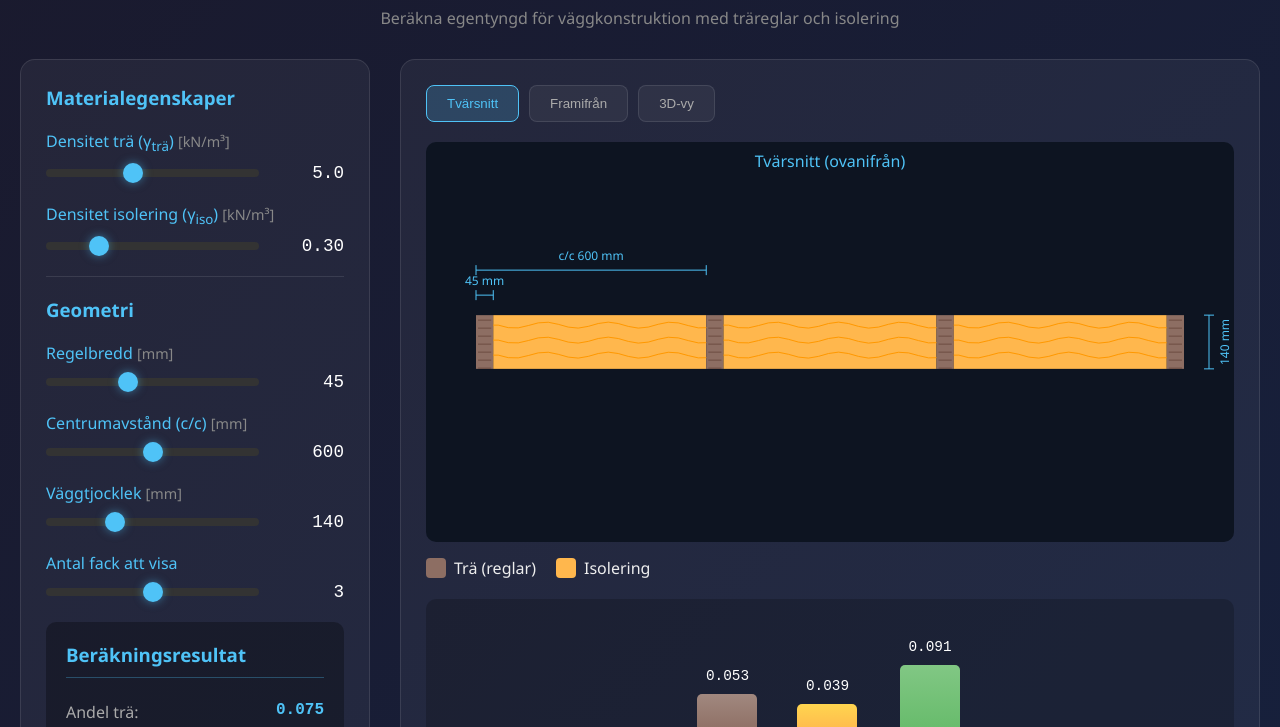
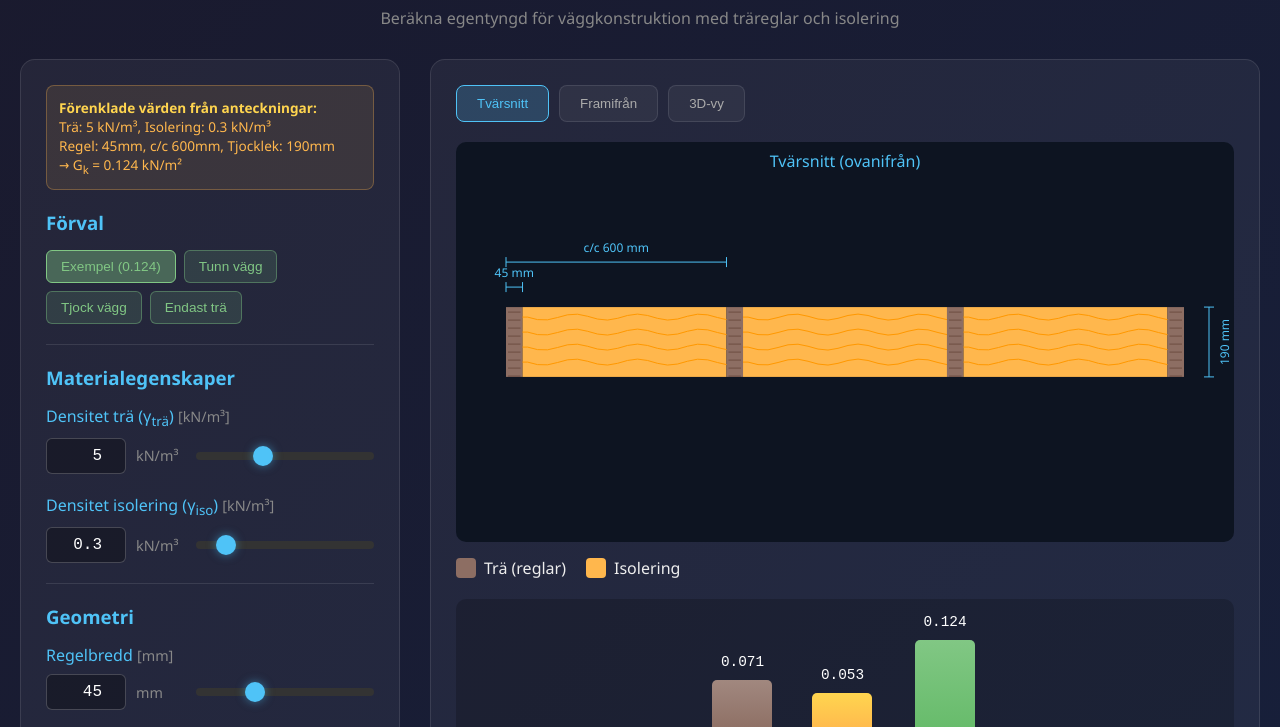
Before and after one commit to Jellyfrog/fysik1, a plain HTML site: page wall-weight-calculator.html in a window 1280 px wide. Shown: the part 66-793 px from the top of the page. Drawn offline with Linux system fonts and the light colour scheme.

Commit message:
Fix default values to match example calculation (0.124 kN/m²)
- Changed default wall thickness from 140mm to 190mm
- Added number inputs alongside sliders for precise value entry
- Added preset buttons for quick configuration
- Added info box showing the simplified values from the notes
- Improved formula display with step-by-step calculation

Co-Authored-By: Claude Opus 4.5 <noreply@anthropic.com>

```diff
--- a/wall-weight-calculator.html
+++ b/wall-weight-calculator.html
@@ -38,7 +38,7 @@
 
         .main-content {
             display: grid;
-            grid-template-columns: 350px 1fr;
+            grid-template-columns: 380px 1fr;
             gap: 30px;
         }
 
@@ -286,6 +286,89 @@
             color: #fff;
             font-size: 0.9em;
         }
+
+        .preset-buttons {
+            display: flex;
+            flex-wrap: wrap;
+            gap: 8px;
+            margin-bottom: 20px;
+        }
+
+        .preset-btn {
+            padding: 8px 14px;
+            background: rgba(129, 199, 132, 0.15);
+            border: 1px solid rgba(129, 199, 132, 0.4);
+            border-radius: 6px;
+            color: #81c784;
+            cursor: pointer;
+            font-size: 0.85em;
+            transition: all 0.3s;
+        }
+
+        .preset-btn:hover {
+            background: rgba(129, 199, 132, 0.3);
+            border-color: #81c784;
+        }
+
+        .preset-btn.active {
+            background: rgba(129, 199, 132, 0.4);
+            border-color: #81c784;
+        }
+
+        .input-group {
+            display: flex;
+            align-items: center;
+            gap: 10px;
+        }
+
+        .input-group input[type="number"] {
+            width: 80px;
+            padding: 8px;
+            background: rgba(0,0,0,0.3);
+            border: 1px solid rgba(255,255,255,0.2);
+            border-radius: 6px;
+            color: #fff;
+            font-family: 'Courier New', monospace;
+            font-size: 1em;
+            text-align: right;
+        }
+
+        .input-group input[type="number"]:focus {
+            outline: none;
+            border-color: #4fc3f7;
+        }
+
+        .input-group .unit-label {
+            color: #888;
+            font-size: 0.9em;
+            min-width: 50px;
+        }
+
+        .section-header {
+            display: flex;
+            justify-content: space-between;
+            align-items: center;
+            margin-bottom: 15px;
+        }
+
+        .section-header h3 {
+            color: #4fc3f7;
+            margin: 0;
+        }
+
+        .example-note {
+            background: rgba(255, 183, 77, 0.1);
+            border: 1px solid rgba(255, 183, 77, 0.3);
+            border-radius: 8px;
+            padding: 12px;
+            margin-bottom: 20px;
+            font-size: 0.85em;
+            color: #ffb74d;
+        }
+
+        .example-note strong {
+            color: #ffd54f;
+        }
     </style>
 </head>
 <body>
@@ -295,56 +378,84 @@
 
         <div class="main-content">
             <div class="controls">
-                <h3 style="color: #4fc3f7; margin-bottom: 20px;">Materialegenskaper</h3>
+                <div class="example-note">
+                    <strong>Förenklade värden från anteckningar:</strong><br>
+                    Trä: 5 kN/m³, Isolering: 0.3 kN/m³<br>
+                    Regel: 45mm, c/c 600mm, Tjocklek: 190mm<br>
+                    → G<sub>k</sub> = 0.124 kN/m²
+                </div>
+
+                <div class="section-header">
+                    <h3>Förval</h3>
+                </div>
+                <div class="preset-buttons">
+                    <button class="preset-btn active" id="presetExample">Exempel (0.124)</button>
+                    <button class="preset-btn" id="presetThin">Tunn vägg</button>
+                    <button class="preset-btn" id="presetThick">Tjock vägg</button>
+                    <button class="preset-btn" id="presetWoodOnly">Endast trä</button>
+                </div>
+
+                <div class="section-divider"></div>
+                <div class="section-header">
+                    <h3>Materialegenskaper</h3>
+                </div>
 
                 <div class="control-group">
                     <label>Densitet trä (γ<sub>trä</sub>) <span class="unit">[kN/m³]</span></label>
-                    <div class="slider-container">
-                        <input type="range" id="woodDensity" min="3" max="8" step="0.1" value="5">
-                        <span class="value-display" id="woodDensityValue">5.0</span>
+                    <div class="input-group">
+                        <input type="number" id="woodDensity" min="1" max="12" step="0.1" value="5">
+                        <span class="unit-label">kN/m³</span>
+                        <input type="range" id="woodDensitySlider" min="1" max="12" step="0.1" value="5">
                     </div>
                 </div>
 
                 <div class="control-group">
                     <label>Densitet isolering (γ<sub>iso</sub>) <span class="unit">[kN/m³]</span></label>
-                    <div class="slider-container">
-                        <input type="range" id="insulationDensity" min="0.1" max="1.0" step="0.05" value="0.3">
-                        <span class="value-display" id="insulationDensityValue">0.30</span>
+                    <div class="input-group">
+                        <input type="number" id="insulationDensity" min="0.05" max="2" step="0.05" value="0.3">
+                        <span class="unit-label">kN/m³</span>
+                        <input type="range" id="insulationDensitySlider" min="0.05" max="2" step="0.05" value="0.3">
                     </div>
                 </div>
 
                 <div class="section-divider"></div>
-                <h3 style="color: #4fc3f7; margin-bottom: 20px;">Geometri</h3>
+                <div class="section-header">
+                    <h3>Geometri</h3>
+                </div>
 
                 <div class="control-group">
                     <label>Regelbredd <span class="unit">[mm]</span></label>
-                    <div class="slider-container">
-                        <input type="range" id="studWidth" min="30" max="70" step="5" value="45">
-                        <span class="value-display" id="studWidthValue">45</span>
+                    <div class="input-group">
+                        <input type="number" id="studWidth" min="20" max="100" step="1" value="45">
+                        <span class="unit-label">mm</span>
+                        <input type="range" id="studWidthSlider" min="20" max="100" step="1" value="45">
                     </div>
                 </div>
 
                 <div class="control-group">
                     <label>Centrumavstånd (c/c) <span class="unit">[mm]</span></label>
-                    <div class="slider-container">
-                        <input type="range" id="studSpacing" min="300" max="900" step="50" value="600">
-                        <span class="value-display" id="studSpacingValue">600</span>
+                    <div class="input-group">
+                        <input type="number" id="studSpacing" min="200" max="1200" step="10" value="600">
+                        <span class="unit-label">mm</span>
+                        <input type="range" id="studSpacingSlider" min="200" max="1200" step="10" value="600">
                     </div>
                 </div>
 
                 <div class="control-group">
                     <label>Väggtjocklek <span class="unit">[mm]</span></label>
-                    <div class="slider-container">
-                        <input type="range" id="wallThickness" min="70" max="300" step="10" value="140">
-                        <span class="value-display" id="wallThicknessValue">140</span>
+                    <div class="input-group">
+                        <input type="number" id="wallThickness" min="50" max="400" step="1" value="190">
+                        <span class="unit-label">mm</span>
+                        <input type="range" id="wallThicknessSlider" min="50" max="400" step="1" value="190">
                     </div>
                 </div>
 
                 <div class="control-group">
                     <label>Antal fack att visa</label>
-                    <div class="slider-container">
-                        <input type="range" id="numBays" min="1" max="5" step="1" value="3">
-                        <span class="value-display" id="numBaysValue">3</span>
+                    <div class="input-group">
+                        <input type="number" id="numBays" min="1" max="6" step="1" value="3">
+                        <span class="unit-label">st</span>
+                        <input type="range" id="numBaysSlider" min="1" max="6" step="1" value="3">
                     </div>
                 </div>
 
@@ -361,15 +472,15 @@
                     </div>
                     <div class="result-row">
                         <span class="result-label">G<sub>k,trä</sub>:</span>
-                        <span class="result-value" id="woodWeight">0.053 kN/m²</span>
+                        <span class="result-value" id="woodWeight">0.071 kN/m²</span>
                     </div>
                     <div class="result-row">
                         <span class="result-label">G<sub>k,iso</sub>:</span>
-                        <span class="result-value" id="insulationWeight">0.039 kN/m²</span>
+                        <span class="result-value" id="insulationWeight">0.053 kN/m²</span>
                     </div>
                     <div class="result-row" style="margin-top: 10px; padding-top: 15px; border-top: 2px solid rgba(79,195,247,0.3);">
                         <span class="result-label" style="font-size: 1.1em;">G<sub>k,total</sub>:</span>
-                        <span class="result-value total" id="totalWeight">0.092 kN/m²</span>
+                        <span class="result-value total" id="totalWeight">0.124 kN/m²</span>
                     </div>
 
                     <div class="formula-box">
@@ -403,17 +514,17 @@
 
                 <div class="comparison-chart">
                     <div class="bar-container">
-                        <div class="bar-value" id="barWoodValue">0.053</div>
+                        <div class="bar-value" id="barWoodValue">0.071</div>
                         <div class="bar bar-wood" id="barWood" style="height: 50px;"></div>
                         <div class="bar-label">Trä<br>bidrag</div>
                     </div>
                     <div class="bar-container">
-                        <div class="bar-value" id="barInsulationValue">0.039</div>
+                        <div class="bar-value" id="barInsulationValue">0.053</div>
                         <div class="bar bar-insulation" id="barInsulation" style="height: 40px;"></div>
                         <div class="bar-label">Isolering<br>bidrag</div>
                     </div>
                     <div class="bar-container">
-                        <div class="bar-value" id="barTotalValue">0.092</div>
+                        <div class="bar-value" id="barTotalValue">0.124</div>
                         <div class="bar bar-total" id="barTotal" style="height: 90px;"></div>
                         <div class="bar-label">Total<br>egentyngd</div>
                     </div>
@@ -427,30 +538,32 @@
         const canvas = document.getElementById('mainCanvas');
         const ctx = canvas.getContext('2d');
 
-        // Input elements
-        const inputs = {
-            woodDensity: document.getElementById('woodDensity'),
-            insulationDensity: document.getElementById('insulationDensity'),
-            studWidth: document.getElementById('studWidth'),
-            studSpacing: document.getElementById('studSpacing'),
-            wallThickness: document.getElementById('wallThickness'),
-            numBays: document.getElementById('numBays')
+        // Input pairs (number input + slider)
+        const inputPairs = {
+            woodDensity: { num: document.getElementById('woodDensity'), slider: document.getElementById('woodDensitySlider') },
+            insulationDensity: { num: document.getElementById('insulationDensity'), slider: document.getElementById('insulationDensitySlider') },
+            studWidth: { num: document.getElementById('studWidth'), slider: document.getElementById('studWidthSlider') },
+            studSpacing: { num: document.getElementById('studSpacing'), slider: document.getElementById('studSpacingSlider') },
+            wallThickness: { num: document.getElementById('wallThickness'), slider: document.getElementById('wallThicknessSlider') },
+            numBays: { num: document.getElementById('numBays'), slider: document.getElementById('numBaysSlider') }
         };
 
         // Display elements
         const displays = {
-            woodDensityValue: document.getElementById('woodDensityValue'),
-            insulationDensityValue: document.getElementById('insulationDensityValue'),
-            studWidthValue: document.getElementById('studWidthValue'),
-            studSpacingValue: document.getElementById('studSpacingValue'),
-            wallThicknessValue: document.getElementById('wallThicknessValue'),
-            numBaysValue: document.getElementById('numBaysValue'),
             woodFraction: document.getElementById('woodFraction'),
             insulationFraction: document.getElementById('insulationFraction'),
             woodWeight: document.getElementById('woodWeight'),
             insulationWeight: document.getElementById('insulationWeight'),
             totalWeight: document.getElementById('totalWeight'),
             formulaExpanded: document.getElementById('formulaExpanded')
+        };
+
+        // Presets
+        const presets = {
+            presetExample: { woodDensity: 5, insulationDensity: 0.3, studWidth: 45, studSpacing: 600, wallThickness: 190, numBays: 3 },
+            presetThin: { woodDensity: 5, insulationDensity: 0.3, studWidth: 45, studSpacing: 600, wallThickness: 95, numBays: 3 },
+            presetThick: { woodDensity: 5, insulationDensity: 0.3, studWidth: 45, studSpacing: 600, wallThickness: 220, numBays: 3 },
+            presetWoodOnly: { woodDensity: 5, insulationDensity: 0.3, studWidth: 45, studSpacing: 45, wallThickness: 220, numBays: 3 }
         };
 
         let currentView = 'cross';
@@ -465,43 +578,81 @@
             });
         });
 
+        // Preset buttons
+        Object.keys(presets).forEach(presetId => {
+            document.getElementById(presetId).addEventListener('click', () => {
+                const preset = presets[presetId];
+                Object.keys(preset).forEach(key => {
+                    if (inputPairs[key]) {
+                        inputPairs[key].num.value = preset[key];
+                        inputPairs[key].slider.value = preset[key];
+                    }
+                });
+                document.querySelectorAll('.preset-btn').forEach(b => b.classList.remove('active'));
+                document.getElementById(presetId).classList.add('active');
+                update();
+            });
+        });
+
+        // Sync number inputs with sliders
+        Object.keys(inputPairs).forEach(key => {
+            const pair = inputPairs[key];
+
+            pair.num.addEventListener('input', () => {
+                pair.slider.value = pair.num.value;
+                document.querySelectorAll('.preset-btn').forEach(b => b.classList.remove('active'));
+                update();
+            });
+
+            pair.slider.addEventListener('input', () => {
+                pair.num.value = pair.slider.value;
+                document.querySelectorAll('.preset-btn').forEach(b => b.classList.remove('active'));
+                update();
+            });
+        });
+
+        // Get current values
+        function getValues() {
+            return {
+                woodDensity: parseFloat(inputPairs.woodDensity.num.value),
+                insulationDensity: parseFloat(inputPairs.insulationDensity.num.value),
+                studWidth: parseFloat(inputPairs.studWidth.num.value),
+                studSpacing: parseFloat(inputPairs.studSpacing.num.value),
+                wallThickness: parseFloat(inputPairs.wallThickness.num.value),
+                numBays: parseInt(inputPairs.numBays.num.value)
+            };
+        }
+
         // Update function
         function update() {
-            const woodDensity = parseFloat(inputs.woodDensity.value);
-            const insulationDensity = parseFloat(inputs.insulationDensity.value);
-            const studWidth = parseFloat(inputs.studWidth.value) / 1000; // Convert to meters
-            const studSpacing = parseFloat(inputs.studSpacing.value) / 1000;
-            const wallThickness = parseFloat(inputs.wallThickness.value) / 1000;
-            const numBays = parseInt(inputs.numBays.value);
+            const v = getValues();
 
-            // Update display values
-            displays.woodDensityValue.textContent = woodDensity.toFixed(1);
-            displays.insulationDensityValue.textContent = insulationDensity.toFixed(2);
-            displays.studWidthValue.textContent = (studWidth * 1000).toFixed(0);
-            displays.studSpacingValue.textContent = (studSpacing * 1000).toFixed(0);
-            displays.wallThicknessValue.textContent = (wallThickness * 1000).toFixed(0);
-            displays.numBaysValue.textContent = numBays;
+            // Convert to meters for calculation
+            const studWidthM = v.studWidth / 1000;
+            const studSpacingM = v.studSpacing / 1000;
+            const wallThicknessM = v.wallThickness / 1000;
 
             // Calculate fractions
-            const woodFraction = studWidth / studSpacing;
+            const woodFraction = studWidthM / studSpacingM;
             const insulationFraction = 1 - woodFraction;
 
             // Calculate weights (kN/m²)
-            const woodWeight = woodDensity * wallThickness * woodFraction;
-            const insulationWeight = insulationDensity * wallThickness * insulationFraction;
+            const woodWeight = v.woodDensity * wallThicknessM * woodFraction;
+            const insulationWeight = v.insulationDensity * wallThicknessM * insulationFraction;
             const totalWeight = woodWeight + insulationWeight;
 
-            // Update results
+            // Update results - using 3 decimal precision to match hand calculations
             displays.woodFraction.textContent = woodFraction.toFixed(3);
             displays.insulationFraction.textContent = insulationFraction.toFixed(3);
-            displays.woodWeight.textContent = woodWeight.toFixed(4) + ' kN/m²';
-            displays.insulationWeight.textContent = insulationWeight.toFixed(4) + ' kN/m²';
-            displays.totalWeight.textContent = totalWeight.toFixed(4) + ' kN/m²';
+            displays.woodWeight.textContent = woodWeight.toFixed(3) + ' kN/m²';
+            displays.insulationWeight.textContent = insulationWeight.toFixed(3) + ' kN/m²';
+            displays.totalWeight.textContent = totalWeight.toFixed(3) + ' kN/m²';
 
-            // Update formula
+            // Update formula with step-by-step calculation
             displays.formulaExpanded.innerHTML =
-                `<span class="highlight">G<sub>k</sub> = ${woodDensity.toFixed(1)} · ${wallThickness.toFixed(3)} · ${woodFraction.toFixed(3)} + ${insulationDensity.toFixed(2)} · ${wallThickness.toFixed(3)} · ${insulationFraction.toFixed(3)}</span><br>` +
-                `<span class="highlight">G<sub>k</sub> = ${totalWeight.toFixed(4)} kN/m²</span>`;
+                `G<sub>k</sub> = ${v.woodDensity} · ${wallThicknessM.toFixed(3)} · ${woodFraction.toFixed(3)} + ${v.insulationDensity} · ${wallThicknessM.toFixed(3)} · ${insulationFraction.toFixed(3)}<br>` +
+                `G<sub>k</sub> = ${woodWeight.toFixed(3)} + ${insulationWeight.toFixed(3)}<br>` +
+                `<span class="highlight">G<sub>k</sub> = ${totalWeight.toFixed(3)} kN/m²</span>`;
 
             // Update bars
             const maxHeight = 150;
@@ -519,19 +670,16 @@
         }
 
         function draw() {
-            const studWidth = parseFloat(inputs.studWidth.value);
-            const studSpacing = parseFloat(inputs.studSpacing.value);
-            const wallThickness = parseFloat(inputs.wallThickness.value);
-            const numBays = parseInt(inputs.numBays.value);
+            const v = getValues();
 
             ctx.clearRect(0, 0, canvas.width, canvas.height);
 
             if (currentView === 'cross') {
-                drawCrossSection(studWidth, studSpacing, wallThickness, numBays);
+                drawCrossSection(v.studWidth, v.studSpacing, v.wallThickness, v.numBays);
             } else if (currentView === 'front') {
-                drawFrontView(studWidth, studSpacing, wallThickness, numBays);
+                drawFrontView(v.studWidth, v.studSpacing, v.wallThickness, v.numBays);
             } else {
-                draw3DView(studWidth, studSpacing, wallThickness, numBays);
+                draw3DView(v.studWidth, v.studSpacing, v.wallThickness, v.numBays);
             }
         }
 
@@ -887,11 +1035,6 @@
             ctx.fillText(wallThickness + ' mm', (p1.x + p2.x) / 2 + 30, (p1.y + p2.y) / 2);
         }
 
-        // Add event listeners
-        Object.values(inputs).forEach(input => {
-            input.addEventListener('input', update);
-        });
-
         // Handle canvas resize
         function resizeCanvas() {
             const container = canvas.parentElement;
```
